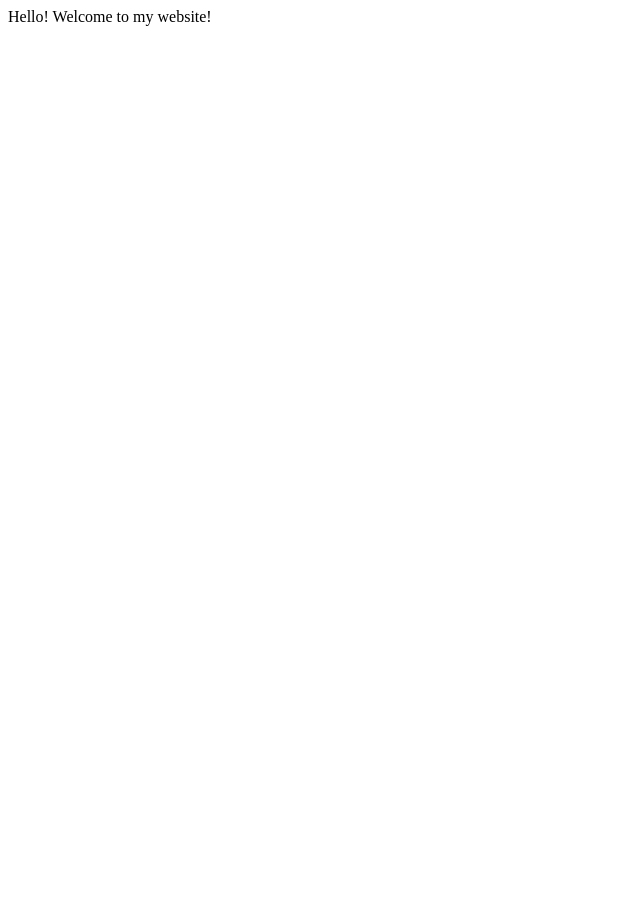
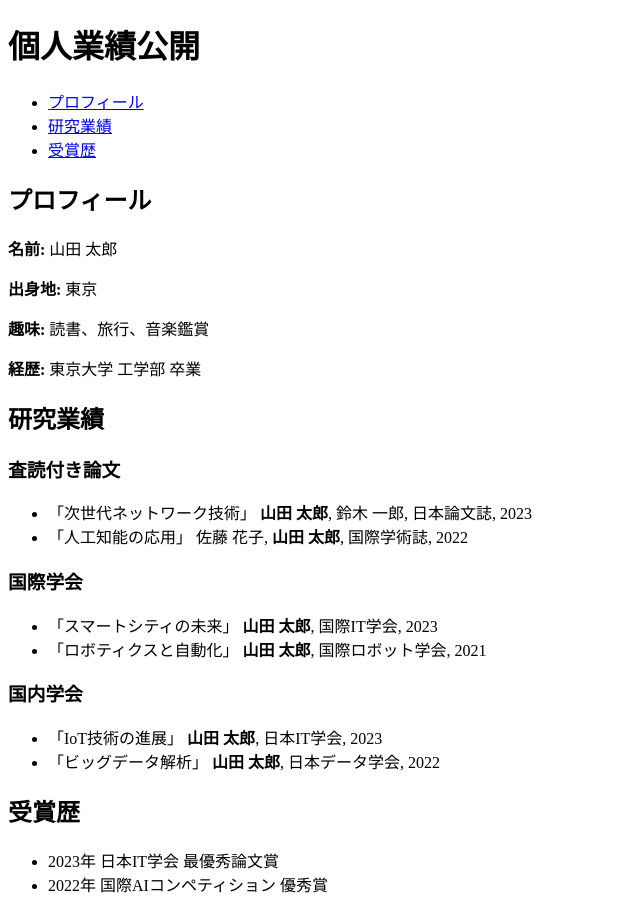
Before and after one commit to zharfan1519/my_hp, a plain HTML site: page index.html in a window 1280 px wide. Shown: the whole page, without its empty margins (0-640 px from the left). Before the commit the page ends 800 px from the top, so only its background shows below. Drawn offline with Linux system fonts and the light colour scheme.

Commit message:
index.html

```diff
--- a/index.html
+++ b/index.html
@@ -1,2 +1,57 @@
-Hello!
-Welcome to my website!
+<!DOCTYPE html>
+<html lang="ja">
+<head>
+    <meta charset="UTF-8">
+    <meta name="viewport" content="width=device-width, initial-scale=1.0">
+    <title>個人業績公開</title>
+    <link rel="stylesheet" href="style.css">
+</head>
+<body>
+    <header>
+        <h1>個人業績公開</h1>
+        <nav>
+            <ul>
+                <li><a href="#profile">プロフィール</a></li>
+                <li><a href="#research">研究業績</a></li>
+                <li><a href="#awards">受賞歴</a></li>
+            </ul>
+        </nav>
+    </header>
+    <main>
+        <section id="profile" class="block">
+            <h2>プロフィール</h2>
+            <p><strong>名前:</strong> 山田 太郎</p>
+            <p><strong>出身地:</strong> 東京</p>
+            <p><strong>趣味:</strong> 読書、旅行、音楽鑑賞</p>
+            <p><strong>経歴:</strong> 東京大学 工学部 卒業</p>
+        </section>
+
+        <section id="research" class="block">
+            <h2>研究業績</h2>
+            <h3>査読付き論文</h3>
+            <ul>
+                <li>「次世代ネットワーク技術」 <strong>山田 太郎</strong>, 鈴木 一郎, 日本論文誌, 2023</li>
+                <li>「人工知能の応用」 佐藤 花子, <strong>山田 太郎</strong>, 国際学術誌, 2022</li>
+            </ul>
+            <h3>国際学会</h3>
+            <ul>
+                <li>「スマートシティの未来」 <strong>山田 太郎</strong>, 国際IT学会, 2023</li>
+                <li>「ロボティクスと自動化」 <strong>山田 太郎</strong>, 国際ロボット学会, 2021</li>
+            </ul>
+            <h3>国内学会</h3>
+            <ul>
+                <li>「IoT技術の進展」 <strong>山田 太郎</strong>, 日本IT学会, 2023</li>
+                <li>「ビッグデータ解析」 <strong>山田 太郎</strong>, 日本データ学会, 2022</li>
+            </ul>
+        </section>
+
+        <section id="awards" class="block">
+            <h2>受賞歴</h2>
+            <ul>
+                <li>2023年 日本IT学会 最優秀論文賞</li>
+                <li>2022年 国際AIコンペティション 優秀賞</li>
+            </ul>
+        </section>
+    </main>
+</body>
+</html>
```
